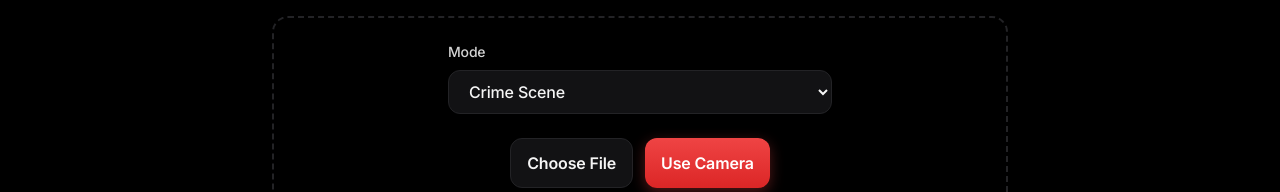
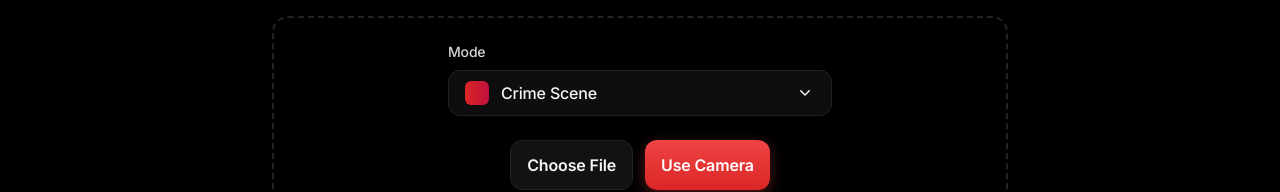
Before and after one commit to nolimitjonesinc/CrimeCam.Fun, a Next.js app: page / in a window 1280 px wide. Shown: the part 321-513 px from the top of the page. Built offline with nearby package versions, Linux system fonts and the light colour scheme.

Commit message:
feat(ui): replace native Mode select with custom gradient menu and keyboard navigation; adds candy-cane style for Nice or Naughty mode

```diff
--- a/app/page.tsx
+++ b/app/page.tsx
@@ -8,6 +8,7 @@ import { compressImage, fileToBase64, generateCaseNumber, isHEICFile, convertHEI
 import Lightbox from '@/components/Lightbox';
 import { exportCompositeImage } from '@/lib/export';
 import { PRESETS, getPresetById, type PresetId } from '@/lib/presets';
+import ModeSelect from '@/components/ModeSelect';
 import { ReportSections } from '@/components/ReportSections';
 import { GroupRoastCarousel } from '@/components/GroupRoastCarousel';
 import { NiceOrNaughtyReport } from '@/components/NiceOrNaughtyReport';
@@ -167,15 +168,7 @@ export default function Page() {
             <div className="flex flex-col items-center gap-4 text-center">
               <div className="w-full max-w-sm">
                 <label className="block text-left text-sm font-medium text-neutral-300 mb-2">Mode</label>
-                <select
-                  value={presetId}
-                  onChange={(e)=>setPresetId(e.target.value as PresetId)}
-                  className="w-full rounded-xl bg-crime-surface border border-crime-border px-4 py-2.5 text-neutral-100 font-medium transition-all hover:border-neutral-600 focus:border-crime-red focus:outline-none focus:ring-2 focus:ring-crime-red/20"
-                >
-                  {PRESETS.map(p => (
-                    <option key={p.id} value={p.id}>{p.label}</option>
-                  ))}
-                </select>
+                <ModeSelect value={presetId} onChange={(id)=>setPresetId(id)} />
               </div>
               {/* Removed file type/size hint per request */}
               <div className="flex gap-3 mt-2">
--- /dev/null
+++ b/components/ModeSelect.tsx
@@ -0,0 +1,165 @@
+"use client";
+import { useEffect, useMemo, useRef, useState } from "react";
+import { PRESETS, type PresetId } from "@/lib/presets";
+
+type Props = {
+  value: PresetId;
+  onChange: (id: PresetId) => void;
+};
+
+// Lightweight gradient theming per mode.
+const gradientClass: Record<PresetId, string> = {
+  crime: "from-red-600 to-rose-700",
+  trading_card: "from-fuchsia-500 to-pink-500",
+  mugshot: "from-amber-600 to-orange-700",
+  yearbook: "from-sky-500 to-indigo-500",
+  movie_poster: "from-indigo-600 to-fuchsia-600",
+  prescription: "from-emerald-500 to-teal-600",
+  dating_profile: "from-rose-500 to-pink-600",
+  warning_label: "from-yellow-400 to-orange-500",
+  amazon_listing: "from-amber-400 to-amber-600",
+  elf: "from-red-500 to-green-600", // Special candy-cane handled below as swatch style
+  cupid: "from-pink-400 to-rose-600",
+  spooky: "from-purple-900 to-orange-600",
+  beach_patrol: "from-sky-400 to-cyan-600",
+  group_roast: "from-neutral-600 to-neutral-800",
+};
+
+// Extra inline styles for unique looks
+const swatchStyle = (id: PresetId): React.CSSProperties | undefined => {
+  if (id === "elf") {
+    // Candy-cane stripes
+    return {
+      backgroundImage:
+        "repeating-linear-gradient(45deg, #ffffff 0, #ffffff 10px, #ef4444 10px, #ef4444 20px)",
+    };
+  }
+  return undefined;
+};
+
+export default function ModeSelect({ value, onChange }: Props) {
+  const [open, setOpen] = useState(false);
+  const [activeIndex, setActiveIndex] = useState(() => PRESETS.findIndex(p => p.id === value));
+  const rootRef = useRef<HTMLDivElement | null>(null);
+  const listRef = useRef<HTMLDivElement | null>(null);
+
+  // Keep activeIndex synced to value when selection changes externally
+  useEffect(() => {
+    const idx = PRESETS.findIndex(p => p.id === value);
+    setActiveIndex(idx >= 0 ? idx : 0);
+  }, [value]);
+
+  // Close on outside click
+  useEffect(() => {
+    function onDoc(e: MouseEvent) {
+      if (!rootRef.current) return;
+      if (!rootRef.current.contains(e.target as Node)) setOpen(false);
+    }
+    if (open) document.addEventListener("mousedown", onDoc);
+    return () => document.removeEventListener("mousedown", onDoc);
+  }, [open]);
+
+  function commitSelection(idx: number) {
+    const chosen = PRESETS[idx];
+    if (!chosen) return;
+    onChange(chosen.id as PresetId);
+    setOpen(false);
+  }
+
+  function onKeyDown(e: React.KeyboardEvent) {
+    if (!open && (e.key === "ArrowDown" || e.key === "Enter" || e.key === " ")) {
+      e.preventDefault();
+      setOpen(true);
+      return;
+    }
+    if (!open) return;
+    if (e.key === "Escape") {
+      e.preventDefault();
+      setOpen(false);
+      return;
+    }
+    if (e.key === "ArrowDown") {
+      e.preventDefault();
+      setActiveIndex(i => (i + 1) % PRESETS.length);
+      scrollActiveIntoView();
+    } else if (e.key === "ArrowUp") {
+      e.preventDefault();
+      setActiveIndex(i => (i - 1 + PRESETS.length) % PRESETS.length);
+      scrollActiveIntoView();
+    } else if (e.key === "Enter") {
+      e.preventDefault();
+      commitSelection(activeIndex);
+    }
+  }
+
+  function scrollActiveIntoView() {
+    const el = listRef.current?.querySelector<HTMLButtonElement>(`[data-idx='${activeIndex}']`);
+    el?.scrollIntoView({ block: "nearest" });
+  }
+
+  const selected = useMemo(() => PRESETS.find(p => p.id === value)!, [value]);
+
+  return (
+    <div ref={rootRef} className="relative w-full" onKeyDown={onKeyDown}>
+      <button
+        type="button"
+        className="w-full rounded-xl border border-crime-border bg-crime-surface/80 px-4 py-2.5 text-neutral-100 font-medium flex items-center justify-between gap-3 transition-all hover:border-neutral-600 focus:outline-none focus:ring-2 focus:ring-crime-red/20"
+        onClick={() => setOpen(o => !o)}
+        aria-haspopup="listbox"
+        aria-expanded={open}
+      >
+        <div className="flex items-center gap-3">
+          <div
+            className={`h-6 w-6 rounded-md bg-gradient-to-r ${gradientClass[selected.id]} ring-1 ring-black/20`}
+            style={swatchStyle(selected.id)}
+          />
+          <span>{selected.label}</span>
+        </div>
+        <svg className={`h-5 w-5 transition-transform ${open ? "rotate-180" : "rotate-0"}`} viewBox="0 0 20 20" fill="currentColor" aria-hidden="true">
+          <path fillRule="evenodd" d="M5.23 7.21a.75.75 0 011.06.02L10 10.94l3.71-3.71a.75.75 0 111.06 1.06l-4.24 4.24a.75.75 0 01-1.06 0L5.25 8.29a.75.75 0 01-.02-1.08z" clipRule="evenodd" />
+        </svg>
+      </button>
+
+      {open && (
+        <div
+          ref={listRef}
+          className="absolute z-20 mt-2 w-full max-h-72 overflow-auto rounded-xl border border-crime-border bg-black/80 backdrop-blur-xl shadow-crime"
+          role="listbox"
+          tabIndex={-1}
+        >
+          {PRESETS.map((p, idx) => {
+            const active = idx === activeIndex;
+            return (
+              <button
+                key={p.id}
+                type="button"
+                data-idx={idx}
+                role="option"
+                aria-selected={p.id === value}
+                onMouseEnter={() => setActiveIndex(idx)}
+                onClick={() => commitSelection(idx)}
+                className={`w-full text-left px-3.5 py-2.5 flex items-center gap-3 transition-colors ${
+                  active ? "bg-white/10" : "hover:bg-white/5"
+                }`}
+              >
+                <div
+                  className={`h-7 w-7 rounded-md bg-gradient-to-r ${gradientClass[p.id]} ring-1 ring-black/20 flex-shrink-0`}
+                  style={swatchStyle(p.id)}
+                />
+                <div className="flex-1">
+                  <div className="text-neutral-100 font-medium leading-none">{p.label}</div>
+                  <div className="text-xs text-neutral-400 leading-tight">{p.exportTitle}</div>
+                </div>
+                {p.id === value && (
+                  <svg className="h-5 w-5 text-neutral-300" viewBox="0 0 20 20" fill="currentColor" aria-hidden>
+                    <path fillRule="evenodd" d="M16.704 5.29a1 1 0 00-1.408-1.42l-6.59 6.538-2.002-2.016a1 1 0 10-1.424 1.404l2.704 2.72a1 1 0 001.416.008l7.304-7.234z" clipRule="evenodd" />
+                  </svg>
+                )}
+              </button>
+            );
+          })}
+        </div>
+      )}
+    </div>
+  );
+}
```
